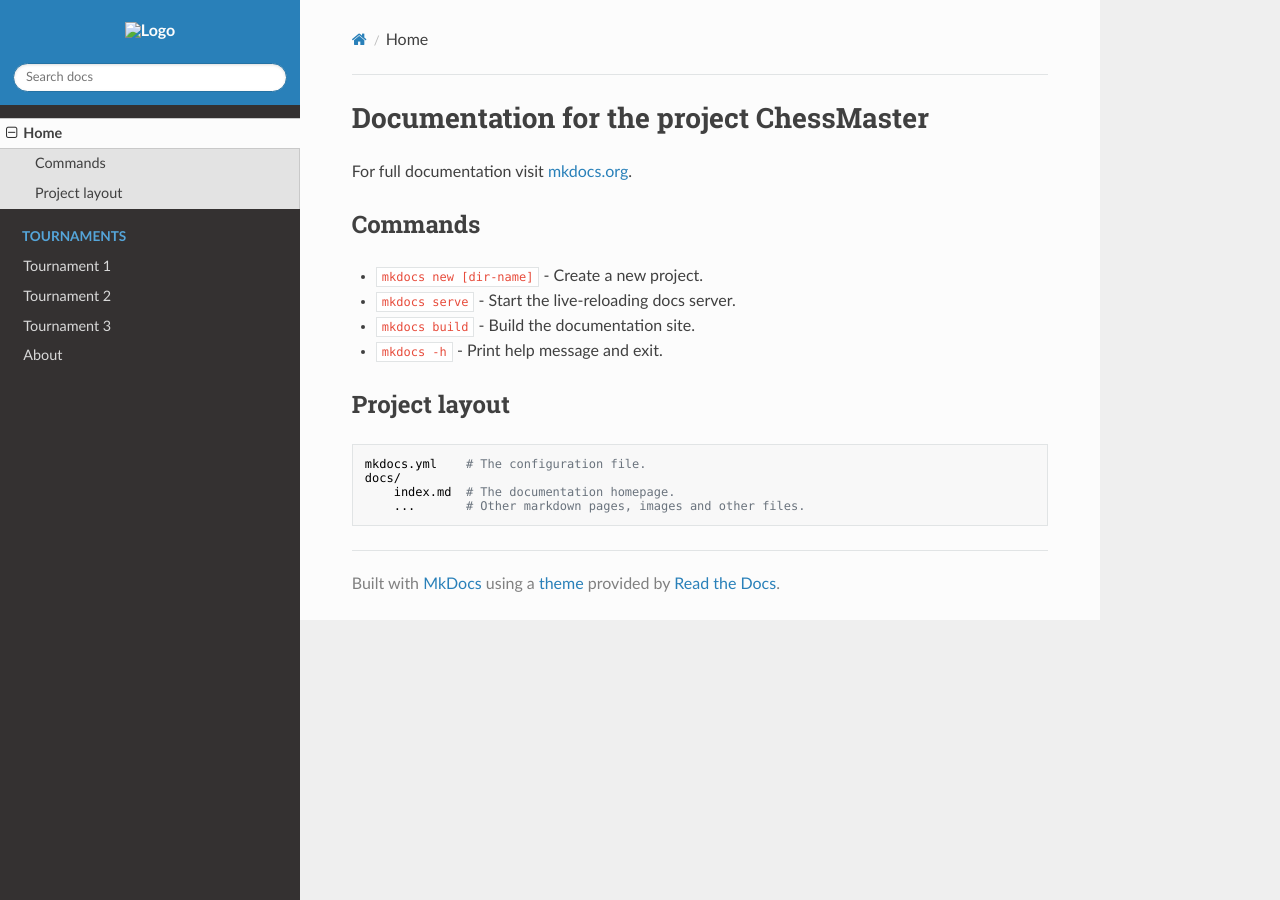
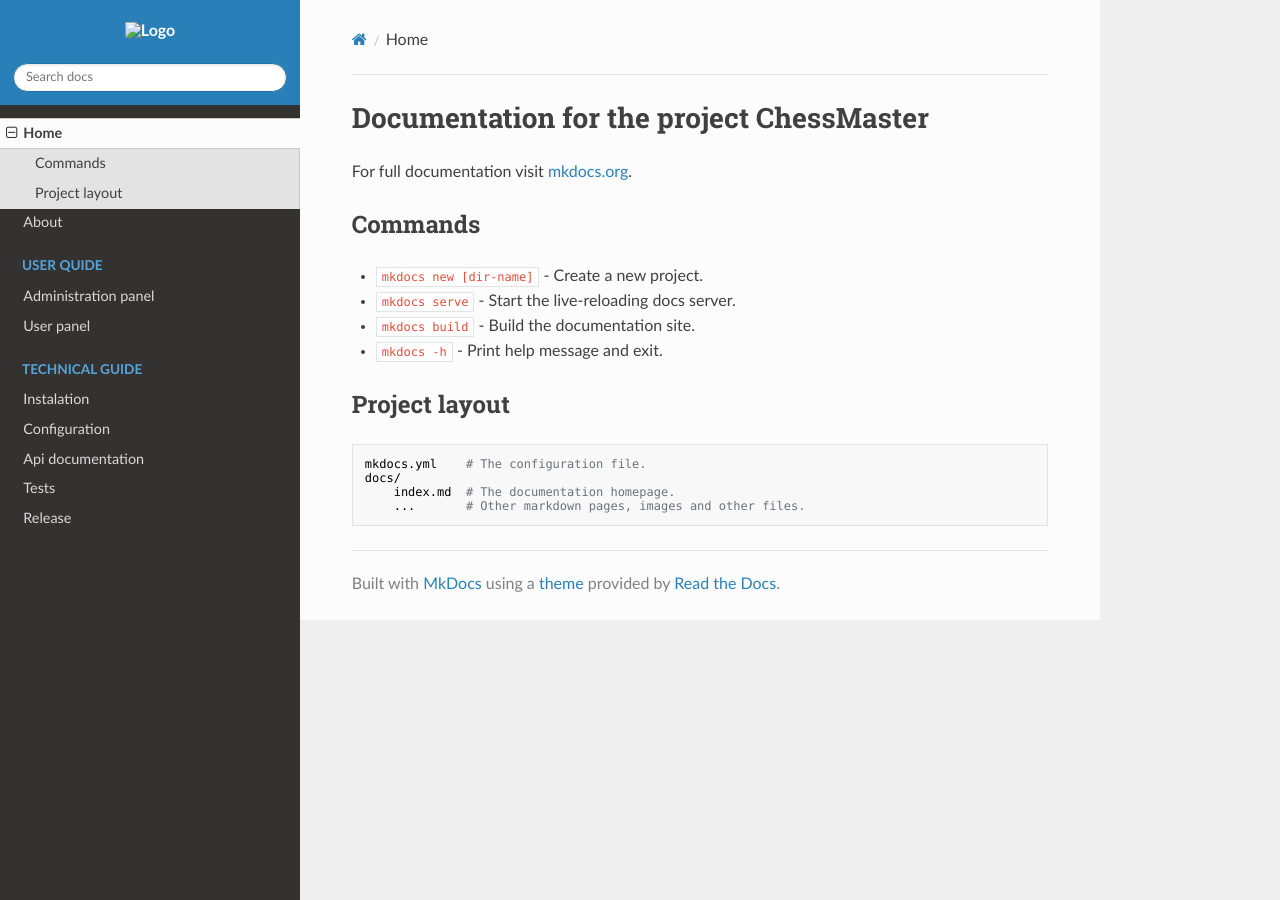
Before and after one commit to kkedzierski/chess-tournaments, an MkDocs documentation site: the page built from documentation/docs/en/index.md, in a window 1280 px wide. Built offline with MkDocs 1.6.1, drawn with Linux system fonts in a browser that asks for light colours; nearby versions of some CDN libraries.

Commit message:
#main Documentation update

```diff
--- a/documentation/config/en/mkdocs.yml
+++ b/documentation/config/en/mkdocs.yml
@@ -4,11 +4,16 @@ site_dir: ../../site/en
 site_url: https://kkedzierski.github.io/chess-tournaments/en/
 nav:
   - Home: index.md
-  - Tournaments:
-    - "Tournament 1": tournament1.md
-    - "Tournament 2": tournament2.md
-    - "Tournament 3": tournament3.md
   - About: about.md
+  - User quide:
+      - "Administration panel": userGuide/administrationPanel.md
+      - "User panel": userGuide/userPanel.md
+  - Technical guide:
+      - Instalation: technicalGuide/installation.md
+      - Configuration: technicalGuide/configuration.md
+      - Api documentation: technicalGuide/api.md
+      - Tests: technicalGuide/tests.md
+      - Release: technicalGuide/release.md
 theme:
   language: en
   name: readthedocs
```
Also changed, not shown: 1 other file.
